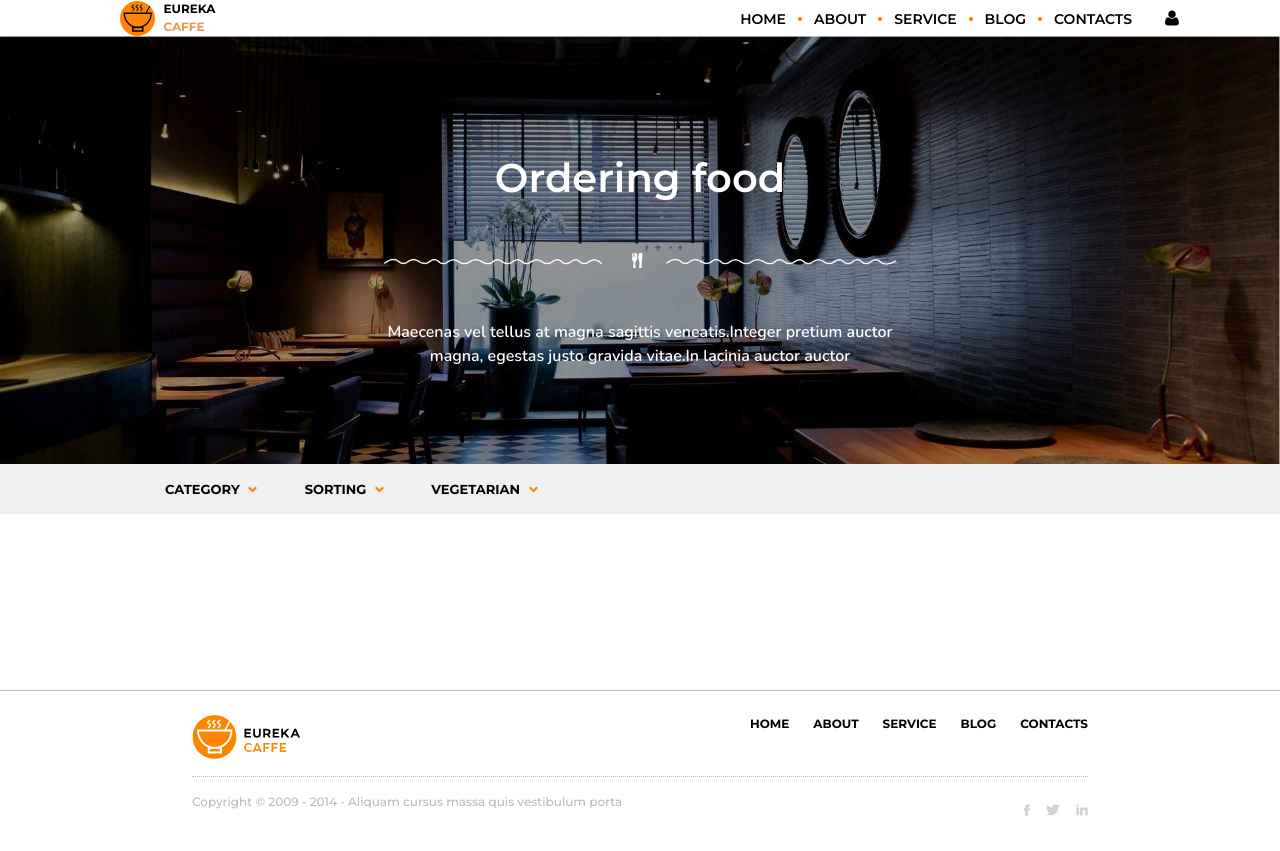
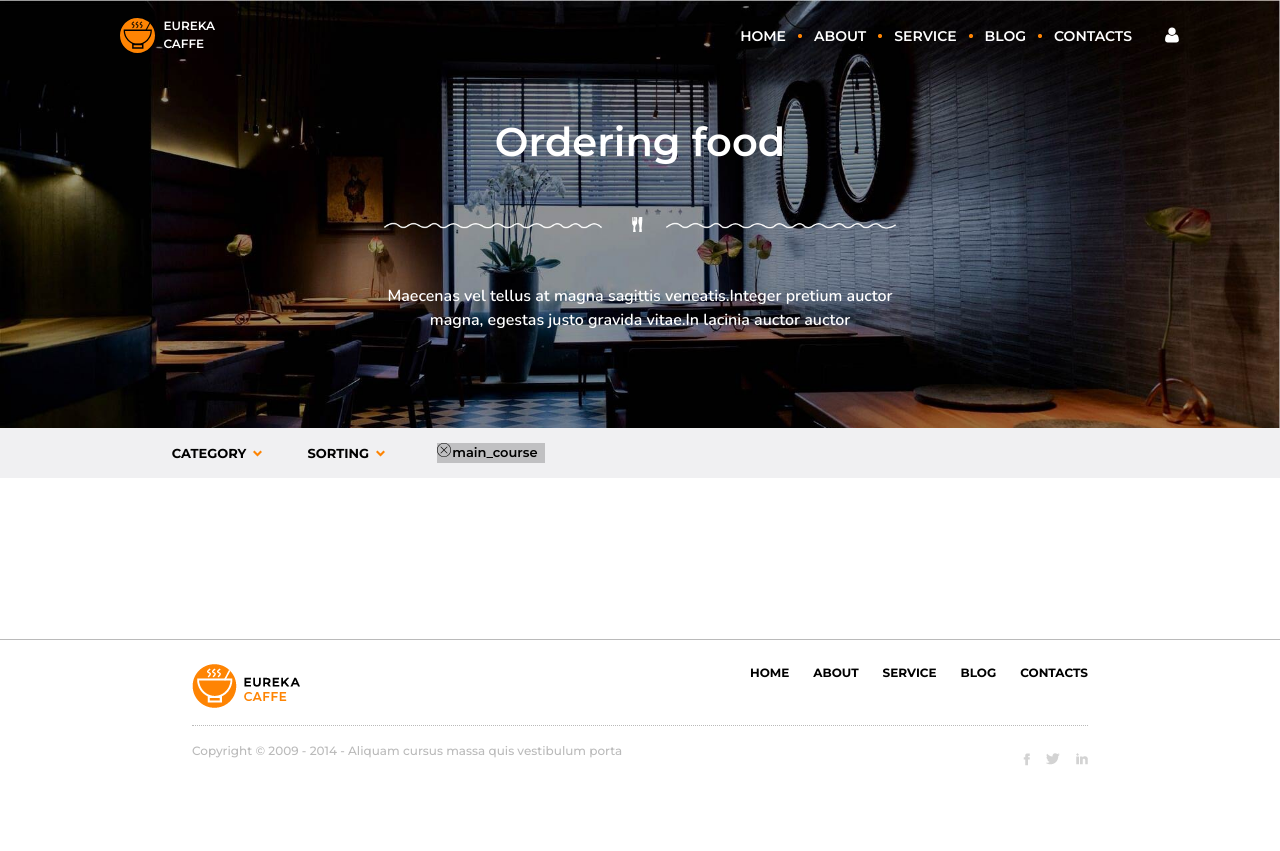
Before and after one commit to codrutzu/RestaurantOnRails, a Rails app: page /home?category=main_course in a window 1280 px wide. After the commit the page ends 765 px from the top, so only its background shows below. Run offline with Rails 7, Linux system fonts and the light colour scheme; data that the repository does not hold is empty; style sheets or scripts are compiled from the project's sources; parts of the project's set-up code (start-up, migrations or seed data) failed here and were passed over; some libraries are stand-ins or nearby versions.

Commit message:
sorting and category

```diff
--- a/app/assets/stylesheets/home_page/hero.scss
+++ b/app/assets/stylesheets/home_page/hero.scss
@@ -37,6 +37,33 @@
   justify-content: space-around;
 
   .search-menu {
+    display: flex;
+    align-items: center;
+
+    .filters {
+      display: flex;
+
+      a {
+        color: $color-black;
+        font-weight: 600;
+        margin-left: 2em;
+      }
+
+      .filter {
+        display: flex;
+        padding-right: 0.6em;
+        background-color: rgba($color-black, 0.2);
+      }
+
+      .filter::before {
+        content: "";
+        background-image: asset_url("x-mark.svg");
+        background-repeat: no-repeat;
+        background-size: 14px 14px;
+        padding: 0.6em;
+      }
+    }
+
     ul {
       margin: 0;
       display: flex;
@@ -46,6 +73,7 @@
         line-height: 50px;
         padding: 0 1.5em;
         height: 50px;
+        text-align: center;
       }
 
       li:after {
@@ -53,11 +81,28 @@
         background: asset-url("drop-down.svg") no-repeat;
         background-size: 9px 9px;
         background-position: 50% 50%;
-        padding: 0 1em;
+        padding-left: 1.7em;
       }
 
       li:hover {
         background-color: rgba(0, 0, 0, 0.05);
+      }
+
+      .dropdown-menu.show {
+        padding: 0;
+        display: flex;
+        flex-direction: column;
+        text-align: center;
+        font-size: 13px;
+
+        a {
+          color: $color-black;
+          padding: 1em 0.5em;
+        }
+
+        a:hover {
+          background-color: rgba($color-black, 0.2);
+        }
       }
     }
   }
--- a/app/assets/stylesheets/home_page/products.scss
+++ b/app/assets/stylesheets/home_page/products.scss
@@ -146,5 +146,4 @@ ul.pagination {
   display: flex;
   justify-content: center;
   align-items: center;
-  padding-bottom: 3em;
 }
--- a/app/controllers/home_page_controller.rb
+++ b/app/controllers/home_page_controller.rb
@@ -2,7 +2,15 @@ class HomePageController < ApplicationController
   before_action :redirect, only: :index
 
   def index
-    @products = Product.paginate(page: params[:page], per_page: 12)
+    # @products = Product.send(scope).paginate(page: params[:page], per_page: 12)
+    @products = Product.all
+    if !params[:order].nil?
+      @products = @products.send(scope(params[:order]))
+    end
+    if !params[:category].nil?
+      @products = @products.send(scope(params[:category]))
+    end
+    @products = @products.paginate(page: params[:page], per_page: 12)
   end
 
   private
@@ -14,4 +22,9 @@ class HomePageController < ApplicationController
         true
       end
     end
+
+    def scope(filter)
+      scopes = %w(recent oldest expensive cheap main_course second_course entree salad dessert)
+      scopes.include?(filter) ? filter : 'default'
+    end
 end
--- a/app/helpers/application_helper.rb
+++ b/app/helpers/application_helper.rb
@@ -15,4 +15,14 @@ module ApplicationHelper
   def active_dashboard(path)
     current_page?(path) ? 'current-dashboard route' : 'route'
   end
+
+  def current_request?(*requests)
+    requests.each do |request|
+      if request[:controller] == controller.controller_name
+        return true if request[:action].is_a?(Array) && request[:action].include?(controller.action_name)
+        return true if request[:action] == controller.action_name
+      end
+    end
+    false
+  end
 end
--- a/app/models/product.rb
+++ b/app/models/product.rb
@@ -5,4 +5,22 @@ class Product < ApplicationRecord
   has_many :carts, through: :cart_products
   has_many :order_products
   has_many :orders, through: :order_products
+
+  # Order scopes
+
+  scope :recent, -> { order(created_at: :desc) }
+  scope :oldest, -> { order(created_at: :asc) }
+  scope :expensive, -> { order(price: :desc) }
+  scope :cheap, -> { order(price: :asc) }
+
+  # Category scopes
+
+  scope :main_course, -> { where(description: 'Main courses') }
+  scope :second_course, -> { where(description: 'Second courses') }
+  scope :entree, -> { where(description: 'Entrees') }
+  scope :salad, -> { where(description: 'Salads') }
+  scope :dessert, -> { where(description: 'Dessert') }
+
+  # Default scope
+  scope :default, -> { all }
 end
--- a/app/views/home_page/_filter.html.haml
+++ b/app/views/home_page/_filter.html.haml
@@ -1,9 +1,28 @@
 .filter-wrapper
   .search-menu
     %ul
-      %li CATEGORY
-      %li SORTING
-      %li VEGETARIAN
+      .dropdown
+        %li{ 'data-toggle': 'dropdown', 'data-target': 'category', 'aria-expanded': 'false', 'aria-haspopup': 'true' } CATEGORY
+        .dropdown-menu#category{ 'aria-labelledby': 'category' }
+          = link_to 'Main courses', home_path(category: 'main_course', order: params[:order])
+          = link_to 'Second courses', home_path(category: 'second_course', order: params[:order])
+          = link_to 'Entrees', home_path(category: 'entree',  order: params[:order])
+          = link_to 'Salads', home_path(category: 'salad',  order: params[:order])
+          = link_to 'Desserts', home_path(category: 'dessert',  order: params[:order])
+      .dropdown
+        %li{ 'data-toggle': 'dropdown', 'data-target': 'sorting', 'aria-expanded': 'false', 'aria-haspopup': 'true' } SORTING
+        .dropdown-menu#sorting{ 'aria-labelledby': 'sorting' }
+          = link_to 'Price ascending', home_path(order: 'cheap', category: params[:category])
+          = link_to 'Price descending', home_path(order: 'expensive', category: params[:category])
+          = link_to 'Newest', home_path(order: 'recent', category: params[:category])
+          = link_to 'Oldest', home_path(order: 'oldest', category: params[:category])
+    .filters
+      - if !params[:order].nil?
+        = link_to home_path(category: params[:category]) do
+          .filter= params[:order]
+      - if !params[:category].nil?
+        = link_to home_path(order: params[:order]) do
+          .filter= params[:category]
   .slider-wrapper
     #first-price
     #slider
--- a/app/views/shared/_navbar.html.haml
+++ b/app/views/shared/_navbar.html.haml
@@ -1,4 +1,4 @@
-%header{class: "#{current_page?(controller: 'home_page', action: "index") ? 'navbar-absolute' : 'navbar'}"}
+%header{class: "#{current_request?(controller: 'home_page', action: "index") ? 'navbar-absolute' : 'navbar'}"}
   = link_to :root do
     .logo-container
       .logo-mark
```
Also changed, not shown: app/assets/images/x-mark.svg (added).
